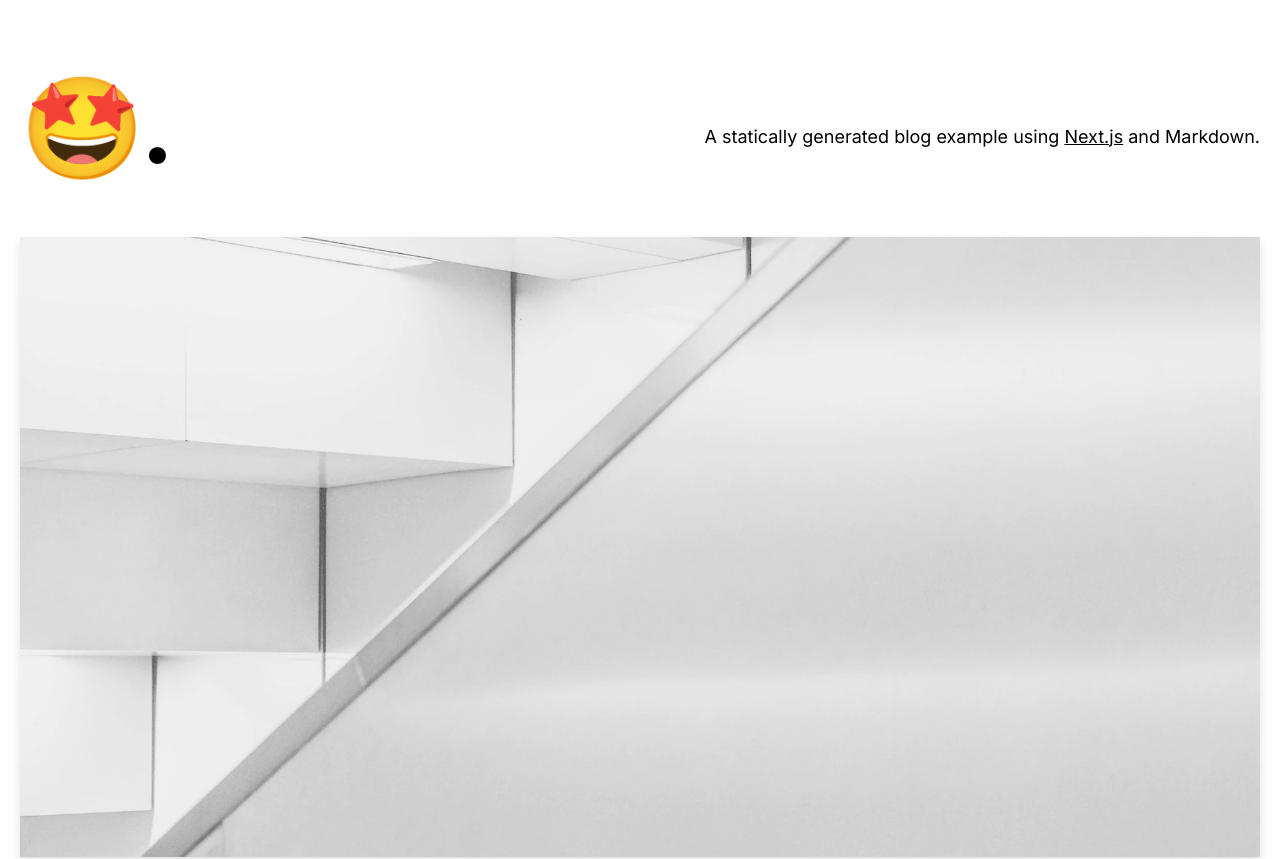
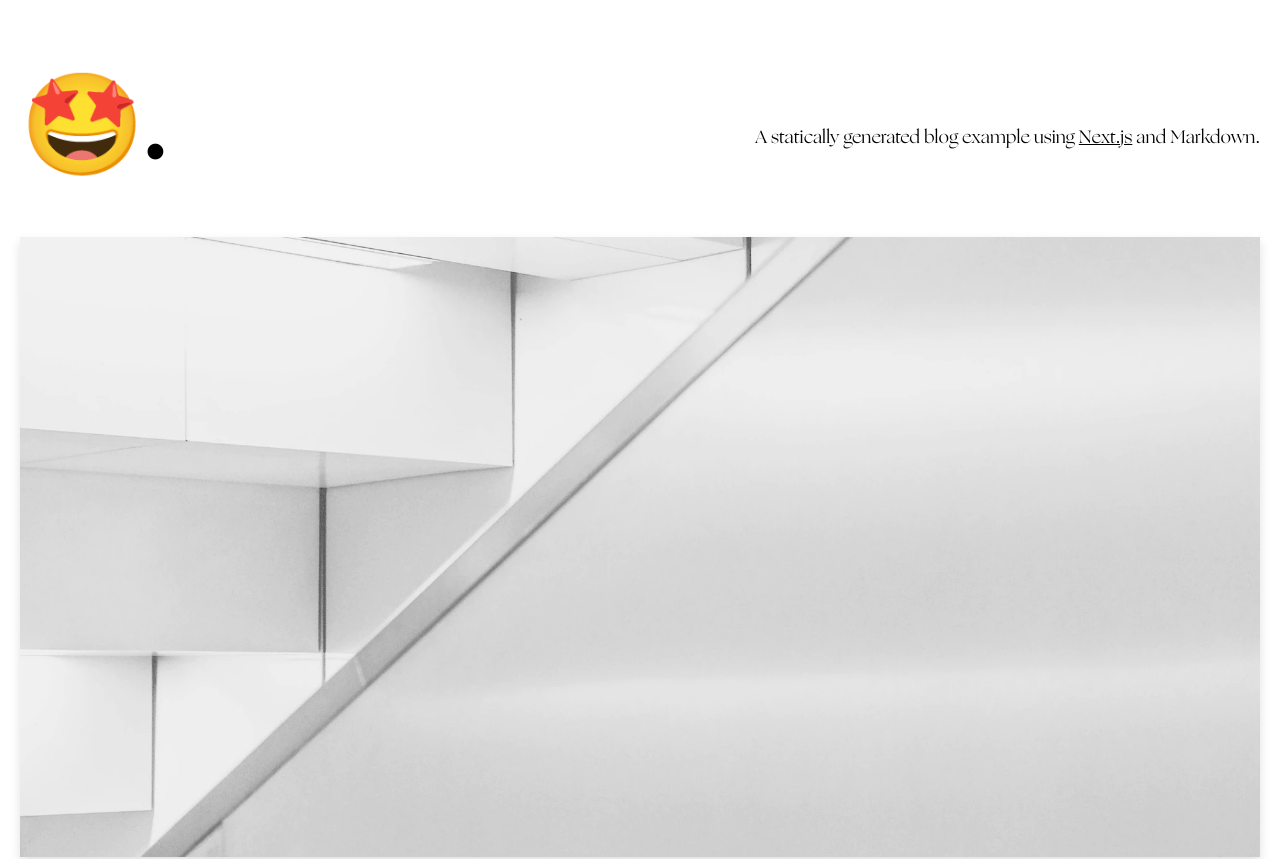
Before and after one commit to dreadbeard11/ra-wiazewicz, a Next.js app: page / in a window 1280 px wide. Shown: the top 859 px of the page. Built offline with nearby package versions, Linux system fonts and the light colour scheme.

Commit message:
Update layout.tsx

```diff
--- a/src/app/layout.tsx
+++ b/src/app/layout.tsx
@@ -2,6 +2,10 @@ import Footer from "@/app/_components/footer";
 import { CMS_NAME, HOME_OG_IMAGE_URL } from "@/lib/constants";
 import type { Metadata } from "next";
 import { Inter } from "next/font/google";
+import localFont from 'next/font/local'
+
+// Font files can be colocated inside of `pages`
+const oggRegular = localFont({ src: './Ogg-Regular.woff' })
 
 import "./globals.css";
 
@@ -55,7 +59,7 @@ export default function RootLayout({
         <meta name="theme-color" content="#000" />
         <link rel="alternate" type="application/rss+xml" href="/feed.xml" />
       </head>
-      <body className={inter.className}>
+      <body className={oggRegular.className}>
         <div className="min-h-screen">{children}</div>
         <Footer />
       </body>
```
